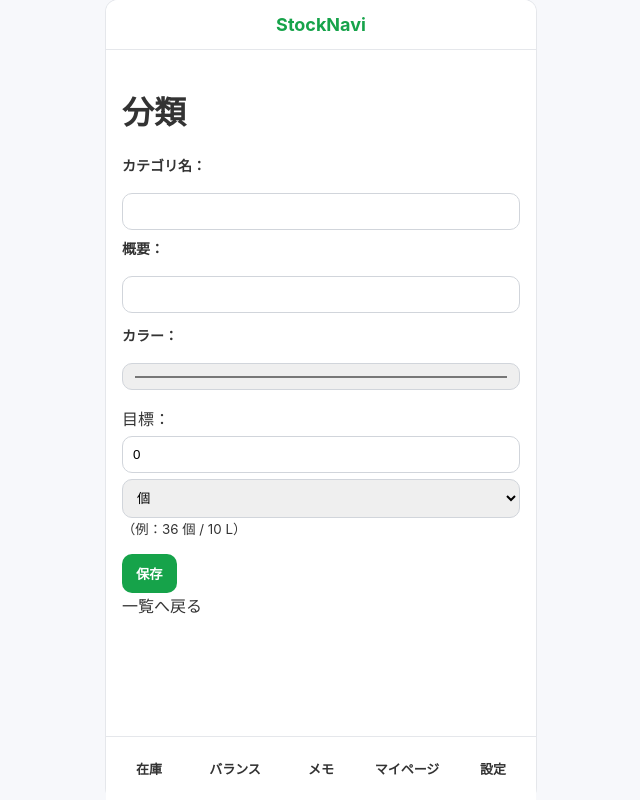
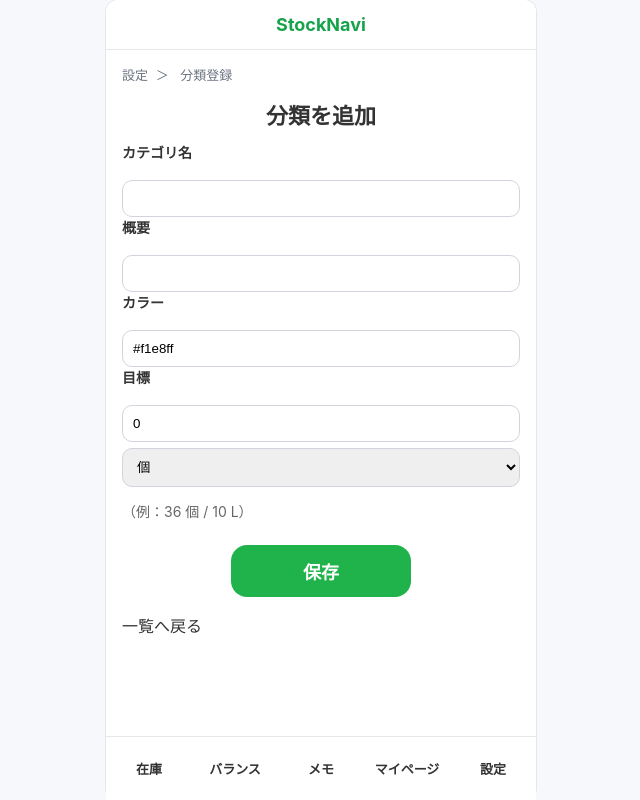
Before and after one commit to 725yoshimoto-cmd/StockNavi, a Django app: page /inventory/category/add/ in a window 1280 px wide. Shown: the whole page, without its empty margins (319-959 px from the left). Run offline with Django 5.2, Linux system fonts and the light colour scheme; a user stored in the database is signed in; tables that the repository leaves empty hold one stand-in row (values such as "Sample post").

Commit message:
UI改善: 保存ボタン統一、英語表記修正、ゴミ箱アイコン追加

```diff
--- a/accounts/templates/accounts/alert_setting.html
+++ b/accounts/templates/accounts/alert_setting.html
@@ -72,8 +72,8 @@
         </div>
       {% endfor %}
 
-      <div class="submit-area">
-        <button type="submit" class="save-btn">保存</button>
+      <div class="form-submit-center">
+        <button type="submit" class="btn-primary-mid">保存</button>
       </div>
     </form>
   </section>
--- a/inventory/templates/category/form.html
+++ b/inventory/templates/category/form.html
@@ -1,65 +1,46 @@
-{# templates/category/form.html #}
 {% extends "base.html" %}
+
 {% block content %}
 
-<h1>分類</h1>
+<p class="breadcrumb">
+  <a href="{% url 'inventory:settings_tabs' %}">設定</a>
+  <span>＞</span>
+  <span>分類登録</span>
+</p>
+
+<h1 class="page-title">分類を追加</h1>
 
 <form method="post">
   {% csrf_token %}
-    <input type="hidden" name="next" value="{{ request.GET.next }}">
-  <!-- ----------------------------
-       分類名
-       ---------------------------- -->
-  <div>
-    <label for="{{ form.name.id_for_label }}">カテゴリ名：</label>
-    {{ form.name }}
-    {% if form.name.errors %}
-      <div style="color:red;">{{ form.name.errors }}</div>
-    {% endif %}
-  </div>
 
-  <!-- 概要欄 -->
-  <div style="margin-top: 8px;">
-    <label for="{{ form.description.id_for_label }}">概要：</label>
+  <label for="{{ form.name.id_for_label }}">カテゴリ名</label>
+  {{ form.name }}
+
+  {% if form.description %}
+    <label for="{{ form.description.id_for_label }}">概要</label>
     {{ form.description }}
-    {% if form.description.errors %}
-      <div style="color:red;">{{ form.description.errors }}</div>
-    {% endif %}
-  </div>
+  {% endif %}
 
-  <!-- 分類カラー（HTML5 color picker）
-       - form.color.value が None のときもあるので default を用意
-       ---------------------------- -->
-  <div style="margin-top:12px;">
-    <label for="id_color">カラー：</label>
-    <input
-      type="color"
-      id="id_color"
-      name="color"
-      value="{{ form.color.value|default:'#f1e8ff' }}"
-    >
-    {% if form.color.errors %}
-      <div style="color:red;">{{ form.color.errors }}</div>
-    {% endif %}
-  </div>
+  {% if form.color %}
+    <label for="{{ form.color.id_for_label }}">カラー</label>
+    {{ form.color }}
+  {% endif %}
 
-  <!-- ✅追加：目標量 & 単位 -->
-  <p>
-    目標：
+  {% if form.goal_amount %}
+    <label for="{{ form.goal_amount.id_for_label }}">目標</label>
     {{ form.goal_amount }}
+  {% endif %}
+
+  {% if form.goal_unit %}
     {{ form.goal_unit }}
-    <small>（例：36 個 / 10 L）</small>
-  </p>
+    <p style="font-size:14px; color:#666;">（例：36 個 / 10 L）</p>
+  {% endif %}
 
-  <div style="margin-top:16px;">
-    <button type="submit" class="btn btn-primary">保存</button>
+  <div class="form-submit-center">
+    <button type="submit" class="btn-primary-mid">保存</button>
   </div>
 </form>
 
-    {% if request.GET.next %}
-      <a href="{{ request.GET.next }}">一覧へ戻る</a>
-    {% else %}
-      <a href="{% url 'inventory:category_list' %}">一覧へ戻る</a>
-    {% endif %}
+<p><a href="{% url 'inventory:settings_tabs' %}?tab=category">一覧へ戻る</a></p>
 
 {% endblock %}
--- a/inventory/templates/inventory/detail.html
+++ b/inventory/templates/inventory/detail.html
@@ -1,3 +1,4 @@
+{% load static %}
 {% extends "base.html" %}
 {% block title %}商品情報 | StockNavi{% endblock %}
 
@@ -57,8 +58,8 @@
     <form method="post"
           onsubmit="return confirm('この在庫を削除します。よろしいですか？');">
       {% csrf_token %}
-      <button type="submit" class="btn-delete">
-        削除
+      <button type="submit" class="icon-btn" aria-label="在庫を削除">
+        <img src="{% static 'images/trash.png' %}" alt="削除">
       </button>
     </form>
   </form>
--- a/inventory/templates/inventory/item_form.html
+++ b/inventory/templates/inventory/item_form.html
@@ -108,7 +108,9 @@
       {% endif %}
     </div>
 
-    <button type="submit" class="btn btn-primary">保存</button>
+    <div class="form-submit-center">
+      <button type="submit" class="btn-primary-mid">保存</button>
+    </div>
   </form>
 
   <script>
--- a/inventory/templates/inventory/settings/_alert.html
+++ b/inventory/templates/inventory/settings/_alert.html
@@ -25,8 +25,8 @@
     </div>
   </div>
 
-  <div class="submit-area">
-    <button type="submit" class="btn">保存</button>
+  <div class="form-submit-center">
+    <button type="submit" class="btn-primary-mid">保存</button>
   </div>
 
 </form>
--- a/inventory/templates/inventory/settings/category_goal.html
+++ b/inventory/templates/inventory/settings/category_goal.html
@@ -39,7 +39,9 @@
   </label>
 
   <br><br>
-  <button type="submit" class="btn btn-primary">保存</button>
+  <div class="form-submit-center">
+    <button type="submit" class="btn-primary-mid">保存</button>
+  </div>
 </form>
 
 <hr>
--- a/templates/base.html
+++ b/templates/base.html
@@ -1,4 +1,5 @@
 <!doctype html>
+{% load static %}
 <html lang="ja">
 
 <head>
@@ -395,12 +396,56 @@
     }
 
     /* ----------------------------
-    フォーム送信ボタン中央寄せ
+      フォーム送信ボタン中央寄せ
     ---------------------------- */
-    .form-submit-center {
+    .form-submit-center{
+      display:flex;
+      justify-content:center;
+      margin:24px 0 16px;
+    }
+
+    /* ----------------------------
+      中サイズの共通ボタン
+      保存・登録で使う
+    ---------------------------- */
+    .btn-primary-mid{
+      min-width:180px;
+      height:52px;
+      padding:0 28px;
+      border:none;
+      border-radius:16px;
+      background:#20b24b;
+      color:#fff;
+      font-size:18px;
+      font-weight:700;
+      cursor:pointer;
+    }
+
+    /* ----------------------------
+       ゴミ箱削除ボタン
+       ---------------------------- */
+    .icon-btn {
+      display: inline-flex;
+      align-items: center;
+      justify-content: center;
+      width: 44px;
+      height: 44px;
+      border: none;
+      background: transparent;
+      cursor: pointer;
+      padding: 0;
+    }
+
+    .icon-btn img {
+      width: 28px;
+      height: 28px;
+      display: block;
+    }
+
+    .delete-actions {
       display: flex;
-      justify-content: center;
-      margin: 20px 0 16px;
+      justify-content: flex-end;
+      margin: 12px 0 16px;
     }
   </style>
 
```
Also changed, not shown: accounts/templates/accounts/mypage.html (+3 -14 lines), inventory/templates/inventory/list.html (+5 -5 lines), inventory/templates/inventory/settings/_category_goal.html (+7 -3 lines), inventory/templates/inventory/settings/_storage_location.html (+10 -4 lines), inventory/templates/inventory/storage_location_form.html (+20 -8 lines), inventory/templates/memo/form.html (+20 -7 lines), inventory/templates/memo/list.html (+5 -2 lines), inventory/static/images/trash.png (renamed from inventory/static/images/ゴミ箱.png).
